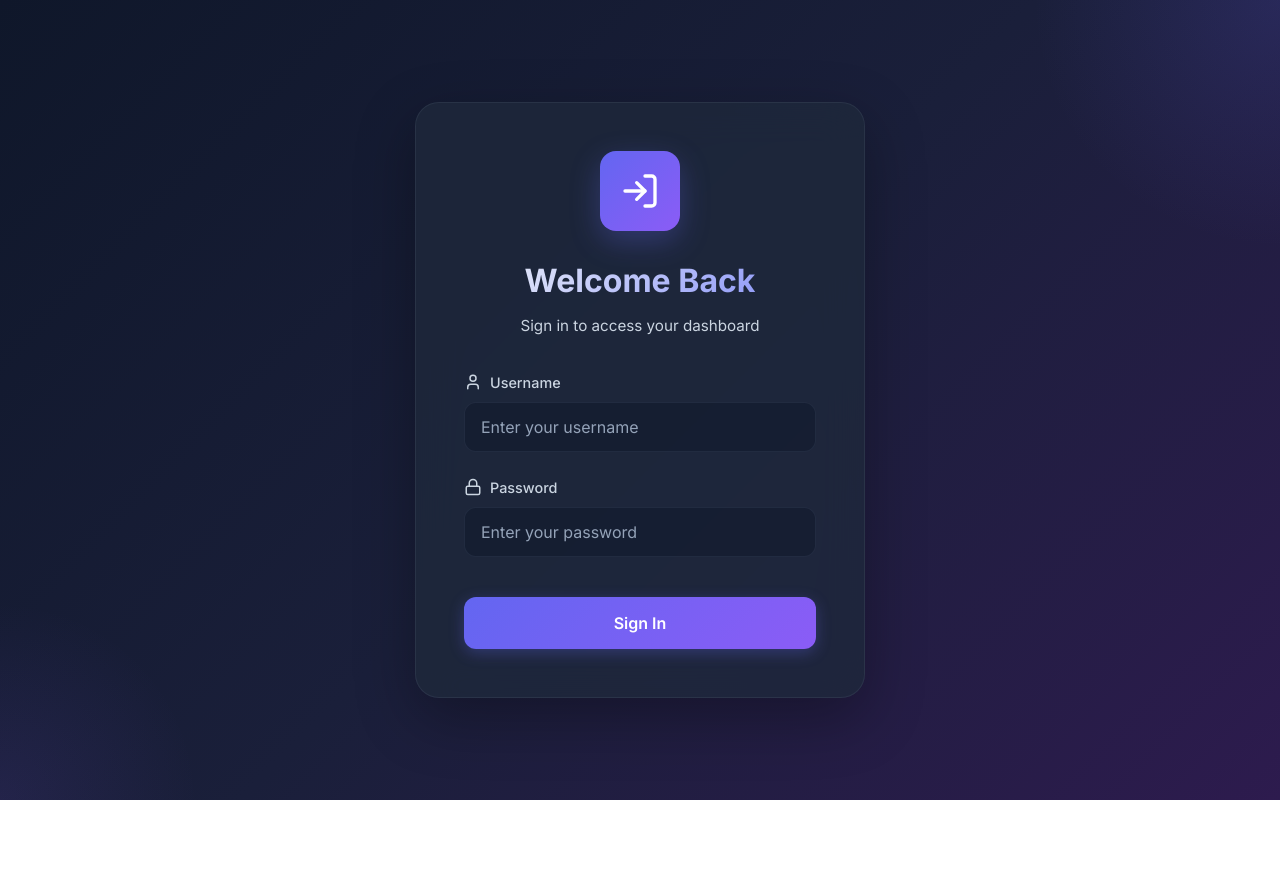
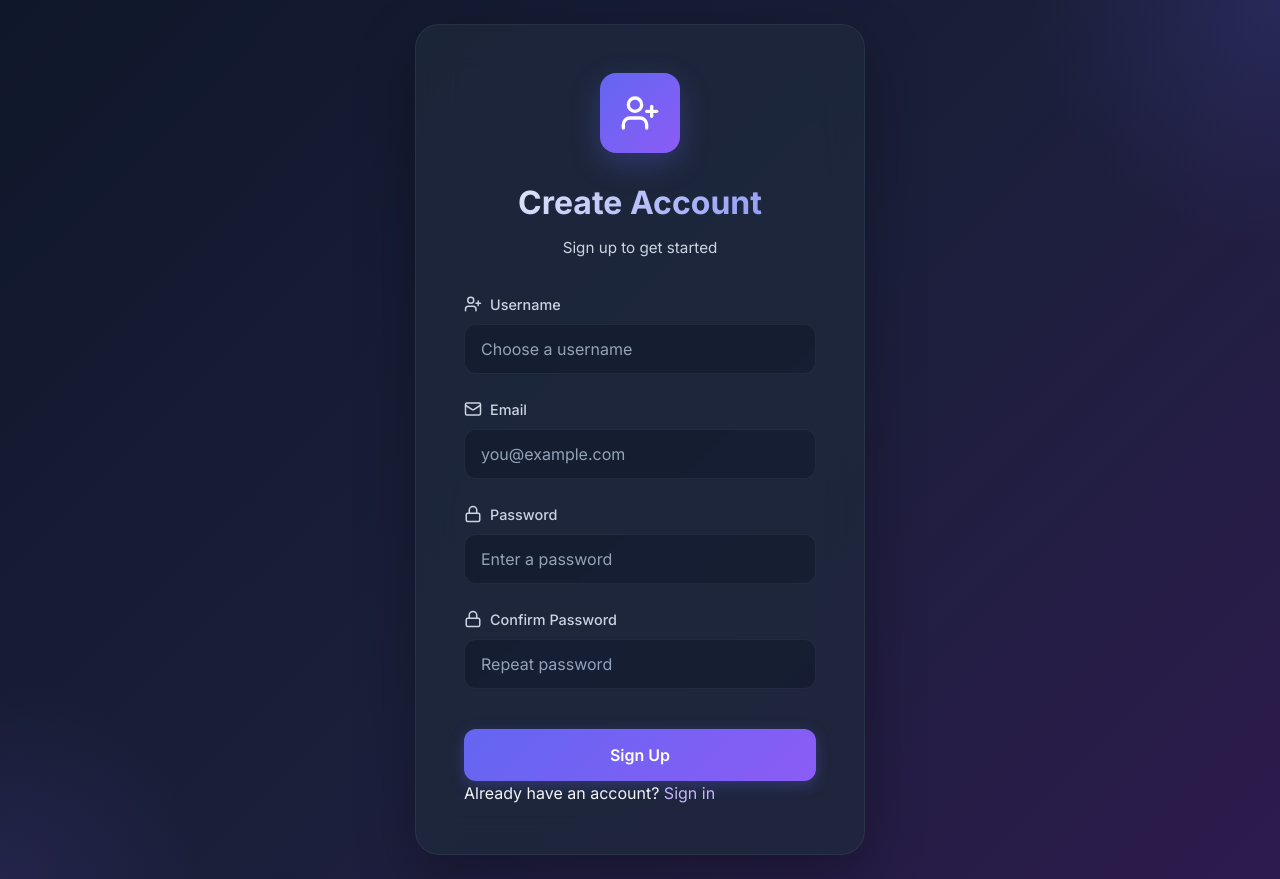
Before and after one commit to jiacomas/MNL-project, a React app in the folder frontend/: page /signup in a window 1280 px wide. Before the commit this address led to /login. Before the commit the page ends 800 px from the top, so only its background shows below. Built offline with nearby package versions, Linux system fonts and the light colour scheme; no server answers; the HTML template or start-up script is replaced by a standard one.

Commit message:
add signup function

```diff
--- a/frontend/src/App.css
+++ b/frontend/src/App.css
@@ -42,6 +42,9 @@
   --transition-fast: 150ms ease;
   --transition-base: 250ms ease;
   --transition-slow: 350ms ease;
+  /* Link colors */
+  --link: #c4b5fd; /* light purple */
+  --link-hover: #a78bfa;
 }
 
 * {
@@ -214,6 +217,19 @@ body {
   color: var(--text-muted);
 }
 
+/* Global link styles: light purple links */
+a {
+  color: var(--link);
+  text-decoration: none;
+  transition: color var(--transition-fast);
+}
+
+a:hover,
+a:focus {
+  color: var(--link-hover);
+  text-decoration: underline;
+}
+
 .login-button {
   padding: 1rem;
   background: linear-gradient(135deg, var(--primary) 0%, var(--secondary) 100%);
--- a/frontend/src/App.jsx
+++ b/frontend/src/App.jsx
@@ -4,6 +4,7 @@ import { AuthProvider, useAuth } from './context/AuthContext';
 import Layout from './components/Layout';
 import ProtectedRoute from './components/ProtectedRoute';
 import Login from './pages/Login';
+import Signup from './pages/Signup';
 import AdminDashboard from './pages/AdminDashboard';
 import UserDashboard from './pages/UserDashboard';
 import Movies from './pages/Movies';
@@ -35,6 +36,7 @@ function App() {
       <BrowserRouter>
         <Routes>
           <Route path="/login" element={<Login />} />
+          <Route path="/signup" element={<Signup />} />
 
           <Route
             element={
--- a/frontend/src/pages/Login.jsx
+++ b/frontend/src/pages/Login.jsx
@@ -1,5 +1,5 @@
 import React, { useState } from 'react';
-import { useNavigate } from 'react-router-dom';
+import { useNavigate, Link } from 'react-router-dom';
 import { useAuth } from '../context/AuthContext';
 import { LogIn, Lock, User } from 'lucide-react';
 import { motion } from 'framer-motion';
@@ -101,6 +101,12 @@ const Login = () => {
           >
             {loading ? 'Signing in...' : 'Sign In'}
           </motion.button>
+
+          <div className="login-footer">
+            <p>
+              Don't have an account? <Link to="/signup">Sign up</Link>
+            </p>
+          </div>
         </form>
       </motion.div>
     </div>
--- /dev/null
+++ b/frontend/src/pages/Signup.jsx
@@ -0,0 +1,161 @@
+import React, { useState } from 'react';
+import { useNavigate, Link } from 'react-router-dom';
+import { useAuth } from '../context/AuthContext';
+import { UserPlus, Mail, Lock } from 'lucide-react';
+import { motion } from 'framer-motion';
+import axios from 'axios';
+
+const Signup = () => {
+  const [username, setUsername] = useState('');
+  const [email, setEmail] = useState('');
+  const [password, setPassword] = useState('');
+  const [confirm, setConfirm] = useState('');
+  const [error, setError] = useState('');
+  const [loading, setLoading] = useState(false);
+  const { API_URL } = useAuth();
+  const navigate = useNavigate();
+
+  const validateLocal = () => {
+    if (!username || !email || !password) return 'All fields are required';
+    if (password !== confirm) return 'Passwords do not match';
+    if (password.length < 6) return 'Password must be at least 6 characters';
+    return null;
+  };
+
+  const handleSubmit = async (e) => {
+    e.preventDefault();
+    setError('');
+    const localErr = validateLocal();
+    if (localErr) return setError(localErr);
+
+    setLoading(true);
+    try {
+      const response = await axios.post(`${API_URL}/users/signup`, {
+        username,
+        email,
+        password,
+      });
+      // On success, redirect to login
+      navigate('/login');
+    } catch (err) {
+      console.error('Signup failed', err);
+      const msg = err?.response?.data?.detail || 'Signup failed';
+      setError(msg);
+    } finally {
+      setLoading(false);
+    }
+  };
+
+  return (
+    <div className="login-container">
+      <motion.div
+        className="login-card"
+        initial={{ opacity: 0, y: 20 }}
+        animate={{ opacity: 1, y: 0 }}
+        transition={{ duration: 0.5 }}
+      >
+        <div className="login-header">
+          <div className="logo-container">
+            <UserPlus className="logo-icon" />
+          </div>
+          <h1>Create Account</h1>
+          <p>Sign up to get started</p>
+        </div>
+
+        <form onSubmit={handleSubmit} className="login-form">
+          <div className="form-group">
+            <label htmlFor="username">
+              <UserPlus size={18} />
+              Username
+            </label>
+            <input
+              id="username"
+              type="text"
+              value={username}
+              onChange={(e) => setUsername(e.target.value)}
+              placeholder="Choose a username"
+              required
+              disabled={loading}
+            />
+          </div>
+
+          <div className="form-group">
+            <label htmlFor="email">
+              <Mail size={18} />
+              Email
+            </label>
+            <input
+              id="email"
+              type="email"
+              value={email}
+              onChange={(e) => setEmail(e.target.value)}
+              placeholder="you@example.com"
+              required
+              disabled={loading}
+            />
+          </div>
+
+          <div className="form-group">
+            <label htmlFor="password">
+              <Lock size={18} />
+              Password
+            </label>
+            <input
+              id="password"
+              type="password"
+              value={password}
+              onChange={(e) => setPassword(e.target.value)}
+              placeholder="Enter a password"
+              required
+              disabled={loading}
+            />
+          </div>
+
+          <div className="form-group">
+            <label htmlFor="confirm">
+              <Lock size={18} />
+              Confirm Password
+            </label>
+            <input
+              id="confirm"
+              type="password"
+              value={confirm}
+              onChange={(e) => setConfirm(e.target.value)}
+              placeholder="Repeat password"
+              required
+              disabled={loading}
+            />
+          </div>
+
+          {error && (
+            <motion.div
+              className="error-message"
+              initial={{ opacity: 0, x: -10 }}
+              animate={{ opacity: 1, x: 0 }}
+            >
+              {error}
+            </motion.div>
+          )}
+
+          <motion.button
+            type="submit"
+            className="login-button"
+            disabled={loading}
+            whileHover={{ scale: 1.02 }}
+            whileTap={{ scale: 0.98 }}
+          >
+            {loading ? 'Creating...' : 'Sign Up'}
+          </motion.button>
+        </form>
+
+        <div className="login-footer">
+          <p>
+            Already have an account? <Link to="/login">Sign in</Link>
+          </p>
+        </div>
+      </motion.div>
+    </div>
+  );
+};
+
+export default Signup;
```
